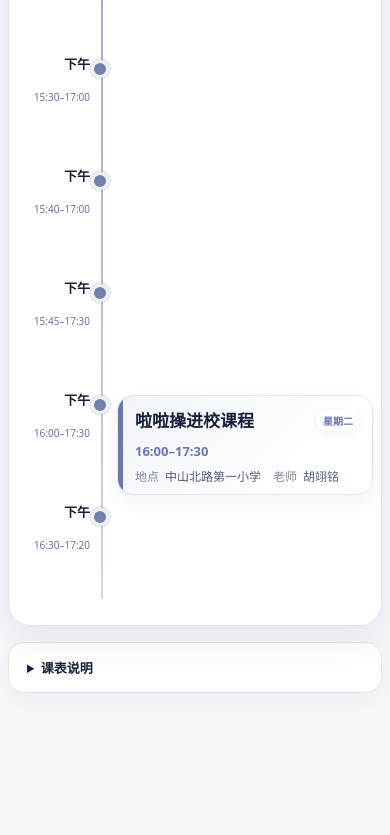
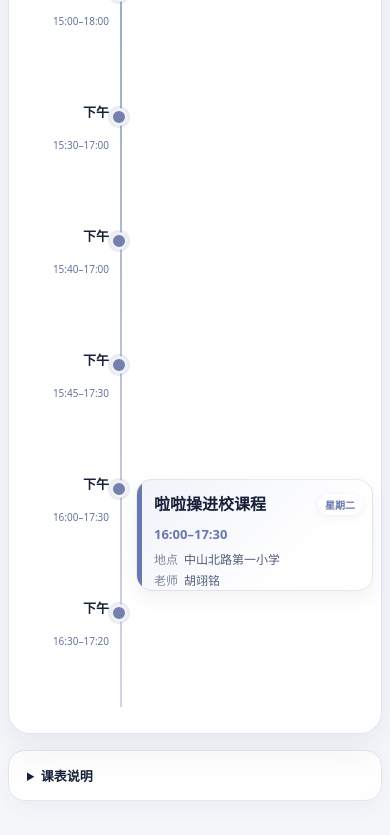
Before and after one commit to wang71231/daily-schedule, a plain HTML site: page training.html in a window 390 px wide. Shown: the part 652-1487 px from the top of the page. Before the commit the page ends 1379 px from the top, so only its background shows below. Drawn offline with Linux system fonts and the light colour scheme.

Commit message:
优化体培课表手机端布局

```diff
--- a/sw.js
+++ b/sw.js
@@ -1,4 +1,4 @@
-const CACHE_NAME = 'daily-schedule-v5';
+const CACHE_NAME = 'daily-schedule-v6';
 const APP_FILES = [
   './',
   './index.html',
--- a/training.html
+++ b/training.html
@@ -42,11 +42,11 @@
     .course[data-code="5782"] { --accent:#63977e; --tint:#eef6f1; }
     .course[data-code="5791"] { --accent:#b87891; --tint:#f8eff3; }
     .course-head { display:flex; align-items:flex-start; justify-content:space-between; gap:12px; }
-    .course h2 { margin:0; color:var(--ink); font-size:20px; line-height:1.35; font-weight:750; }
+    .course h2 { margin:0; min-width:0; color:var(--ink); font-size:20px; line-height:1.35; font-weight:750; overflow-wrap:anywhere; }
     .week-tag { flex:0 0 auto; padding:4px 9px; border-radius:999px; color:var(--accent); background:white; box-shadow:0 2px 8px rgba(35,48,99,.07); font-size:12px; font-weight:700; }
     .course-time { margin-top:12px; color:var(--accent); font-size:15px; font-weight:700; }
     .course-time span { margin-left:12px; color:#34405d; font-weight:600; }
-    .course-details { display:flex; flex-wrap:wrap; gap:8px 20px; margin-top:10px; color:#4f5c77; font-size:14px; }
+    .course-details { display:flex; flex-wrap:wrap; gap:8px 20px; margin-top:10px; color:#4f5c77; font-size:14px; overflow-wrap:anywhere; }
     .course-details b { color:#7b859d; font-weight:500; margin-right:6px; }
     .course .note { margin:10px 0 0; color:#8a94aa; font-size:12px; }
     .empty { grid-column:1; grid-row:1 / 4; align-self:start; margin-top:6px; padding:62px 20px; text-align:center; color:var(--muted); background:linear-gradient(135deg,#f7f8ff,#fff); border:1px dashed #cfd7eb; border-radius:19px; }
@@ -64,13 +64,14 @@
       .tools button{padding:8px 6px;font-size:13px}
       #date{grid-column:1/-1;grid-row:1;width:100%}
       #prev{grid-column:1;grid-row:2} #next{grid-column:2;grid-row:2} #today{grid-column:3;grid-row:2}
-      .layout{--slot-height:112px;grid-template-columns:93px 1fr;gap:7px;padding:12px 8px;border-radius:22px}
+      .layout{--slot-height:124px;grid-template-columns:112px minmax(0,1fr);gap:7px;padding:12px 8px;border-radius:22px}
       .slot{padding-right:20px}.slot:after{right:1px}.timeline:after{right:7px}
       .slot strong{font-size:13px}.slot small{font-size:10px;margin-top:17px}
-      .course{padding:14px 12px 12px 17px;border-radius:16px}
-      .course h2{font-size:17px}.week-tag{padding:3px 7px;font-size:10px}
+      .course{padding:14px 10px 12px 17px;border-radius:16px}
+      .course h2{font-size:16px}.week-tag{padding:3px 7px;font-size:10px}
       .course-time{margin-top:9px;font-size:13px}.course-time span{display:block;margin:3px 0 0}
-      .course-details{gap:5px 12px;margin-top:7px;font-size:12px}
+      .course-details{display:block;margin-top:7px;font-size:12px}
+      .course-details span{display:block;margin-top:3px}
       .course .note{margin-top:7px;font-size:10px}
     }
   </style>
```
